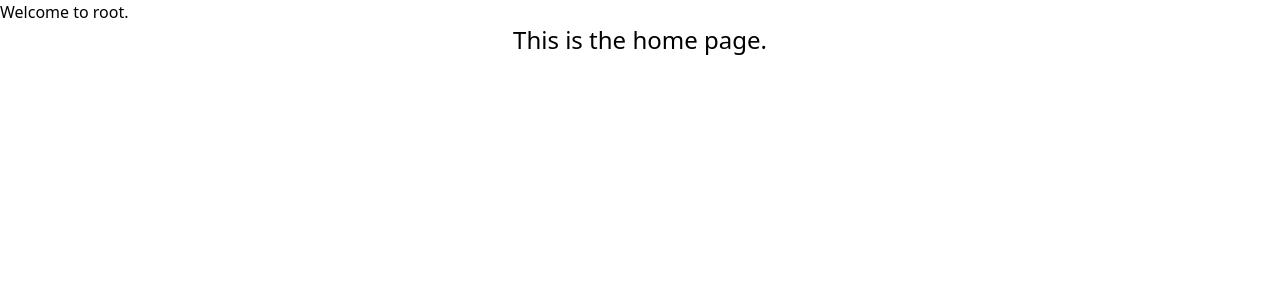
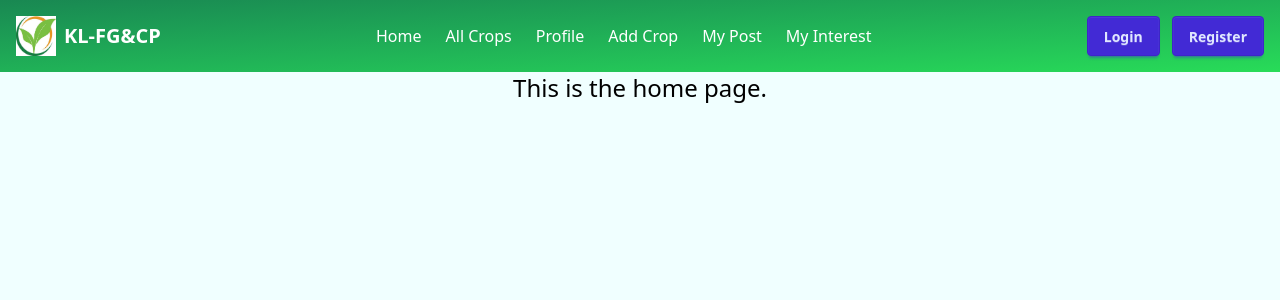
Before and after one commit to redoanur2003/B12-A10-Future-KrishiLink-client, a React (Vite) app: page / in a window 1280 px wide. Shown: the top 300 px of the page. Built offline with nearby package versions, Linux system fonts and the light colour scheme.

Commit message:
Add navbar

```diff
--- a/index.html
+++ b/index.html
@@ -1,13 +1,16 @@
 <!doctype html>
 <html lang="en">
+
 <head>
   <meta charset="UTF-8" />
   <link rel="icon" type="image/svg+xml" href="/vite.svg" />
   <meta name="viewport" content="width=device-width, initial-scale=1.0" />
-    <title>krishilink-application</title>
+  <title>KrishiLink- Farmer's Growth & Connection Platform </title>
 </head>
+
 <body>
   <div id="root"></div>
   <script type="module" src="/src/main.jsx"></script>
 </body>
+
 </html>
--- a/package.json
+++ b/package.json
@@ -11,6 +11,7 @@
   },
   "dependencies": {
     "@tailwindcss/vite": "^4.1.17",
+    "lucide-react": "^0.553.0",
     "react": "^19.2.0",
     "react-dom": "^19.2.0",
     "react-router": "^7.9.5",
--- /dev/null
+++ b/src/Component/NavBar/NavBar.jsx
@@ -0,0 +1,77 @@
+import { useState } from 'react';
+import { Link, NavLink } from 'react-router';
+import { Menu, X } from 'lucide-react';
+import image from '../../assets/images.jpeg'
+
+
+const NavBar = () => {
+    const [state, setState] = useState(false);
+
+    return (
+        <nav className="p-4 flex bg-linear-to-br from-[#198852] to-[#28dc58] justify-between items-center">
+            <div>
+                <NavLink to="/"><div className="flex items-center gap-x-2">
+                    <img className="w-10 h-10" src={image} alt="PageLogo" />
+                    <h1 className="text-xl text-white font-bold">KL-FG&CP</h1>
+                </div>
+                </NavLink>
+                <div className="md:hidden relative" onClick={() => setState(!state)}>
+                    {state ? <X></X> : <Menu></Menu>}
+
+                    <ul
+                        className={`absolute bg-white rounded-lg p-2 shadow-lg duration-1000 ${state ? 'grid grid-cols-3 w-[200px] h-24 text-xs' : 'hidden'}`}>
+                        <li className="hover:text-cyan-300 hover:underline">
+                            <NavLink to="/">Home</NavLink></li>
+
+                        <li className="hover:text-cyan-300 hover:underline">
+                            <NavLink to="/crop">All Crops</NavLink></li>
+
+                        <li className="hover:text-cyan-300 hover:underline">
+                            <NavLink to="/profile">Profile</NavLink></li>
+
+                        <li className="hover:text-cyan-300 hover:underline">
+                            <NavLink to="/addCrop">Add Crop</NavLink></li>
+
+                        <li className="hover:text-cyan-300 hover:underline">
+                            <NavLink to="/myPost">My Post</NavLink></li>
+
+                        <li className="hover:text-cyan-300 hover:underline">
+                            <NavLink to="/myInterests">My Interest</NavLink></li>
+
+                    </ul>
+                </div>
+            </div>
+
+            <div className="flex items-center">
+                <ul className="hidden md:flex text-white gap-6">
+                    <li className="hover:text-cyan-300 hover:underline">
+                        <NavLink to="/">Home</NavLink></li>
+
+                    <li className="hover:text-cyan-300 hover:underline">
+                        <NavLink to="/crop">All Crops</NavLink></li>
+
+                    <li className="hover:text-cyan-300 hover:underline">
+                        <NavLink to="/profile">Profile</NavLink></li>
+
+                    <li className="hover:text-cyan-300 hover:underline">
+                        <NavLink to="/addCrop">Add Crop</NavLink></li>
+
+                    <li className="hover:text-cyan-300 hover:underline">
+                        <NavLink to="/myPost">My Post</NavLink></li>
+
+                    <li className="hover:text-cyan-300 hover:underline">
+                        <NavLink to="/myInterests">My Interest</NavLink></li>
+                </ul>
+            </div>
+
+            <div>
+                <div className='flex gap-3'>
+                    <Link to='/login'><button className='btn btn-primary'>Login</button></Link>
+                    <Link to='/register'><button className='btn btn-primary'>Register</button></Link>
+                </div>
+            </div>
+        </nav>
+    );
+};
+
+export default NavBar;
--- a/src/Component/Root/Root.jsx
+++ b/src/Component/Root/Root.jsx
@@ -1,10 +1,11 @@
 import React from 'react';
 import { Outlet } from 'react-router';
+import NavBar from '../NavBar/NavBar';
 
 const Root = () => {
     return (
         <div>
-            <h1>Welcome to root.</h1>
+            <NavBar></NavBar>
             <Outlet></Outlet>
         </div>
     );
--- a/src/index.css
+++ b/src/index.css
@@ -1,6 +1,15 @@
 @import "tailwindcss";
+@plugin "daisyui";
 
-@plugin "daisyui/theme" {
+:root {
+  background-color: azure;
+  color: black;
+  margin: 0;
+}
+
+/* @plugin "daisyui/theme" {
   name: "light";
   default: true;
-}
+  --color-primary: #00c6ff;
+  --color-secondary: #00ffff;
+} */
```
Also changed, not shown: src/assets/images.jpeg (added), 1 other file (tests, documents, lock files or other folders). Lines whose indentation alone changed are shown as unchanged.
